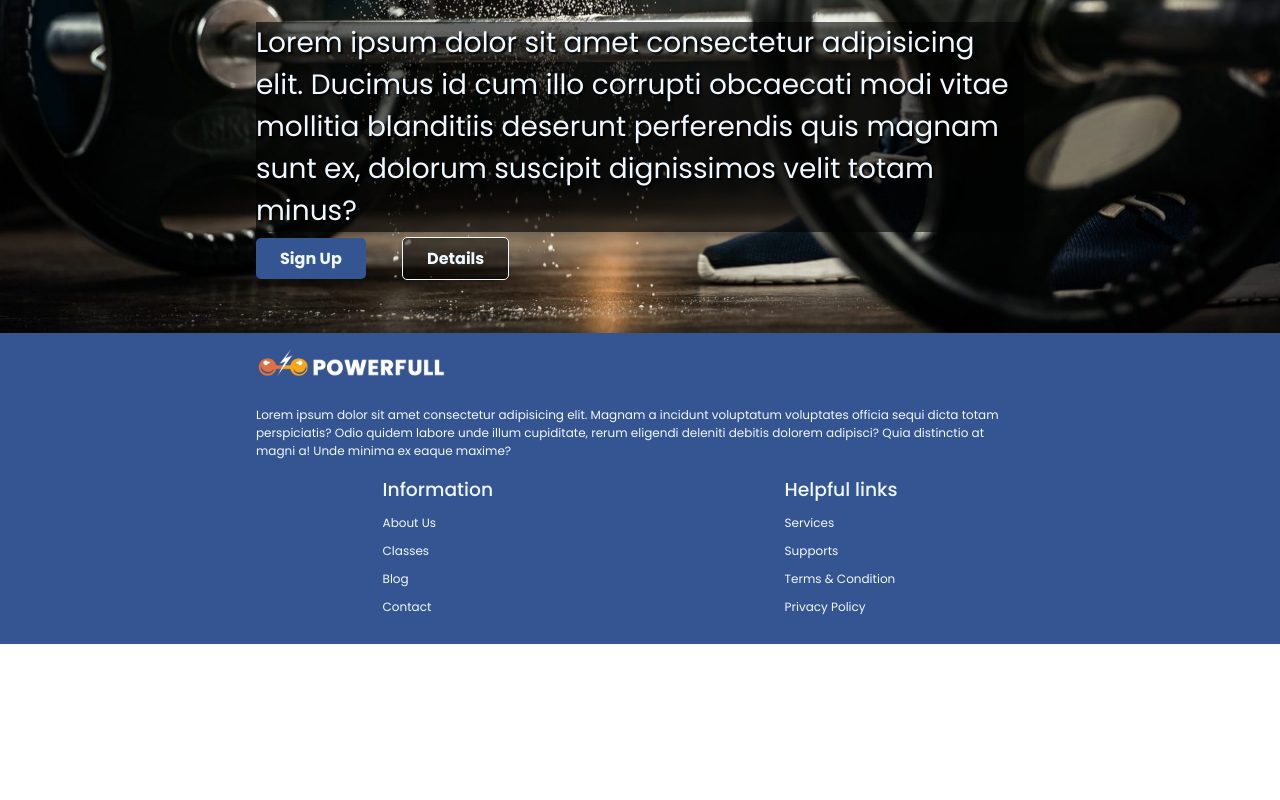
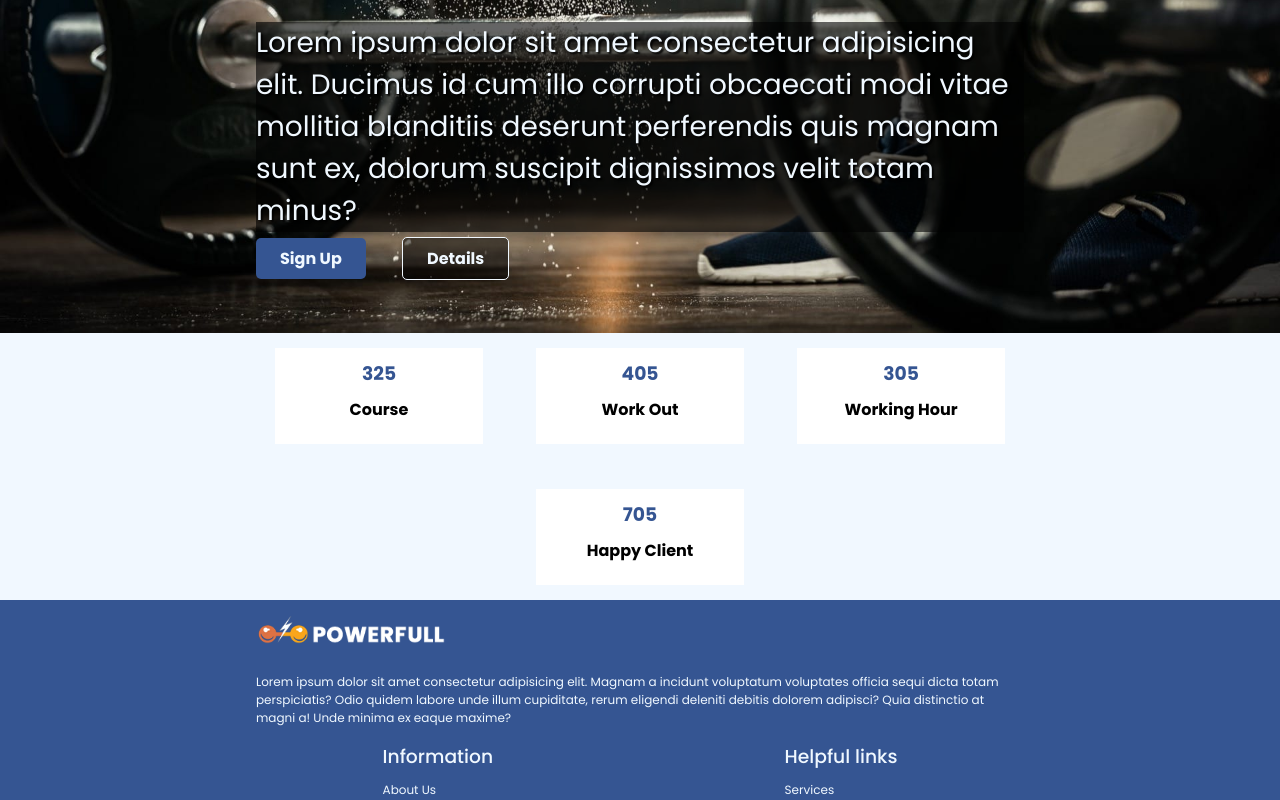
Before and after one commit to wvazabi/Sport-Center, a plain HTML site: page index.html in a window 1280 px wide. Shown: the part 493-1293 px from the top of the page. Before the commit the page ends 1137 px from the top, so only its background shows below. Drawn offline with Linux system fonts and the light colour scheme.

Commit message:
Add Card Section

```diff
--- a/index.html
+++ b/index.html
@@ -46,7 +46,26 @@
         <button id="details-btn">Details</button>
       </div>
     </header>
-
+    <section id="card">
+        <div class="container-card">
+          <div class="card-item">
+            <h3>325</h3>
+            <p>Course</p>
+          </div>
+          <div class="card-item">
+            <h3>405</h3>
+            <p>Work Out</p>
+          </div>
+          <div class="card-item">
+            <h3>305</h3>
+            <p>Working Hour</p>
+          </div>
+          <div class="card-item">
+            <h3>705</h3>
+            <p>Happy Client</p>
+          </div>
+        </div>
+      </section>
     <footer>
       <div class="footer-container">
         <img src="/Assets/logo.png" alt="Logo" />
```
